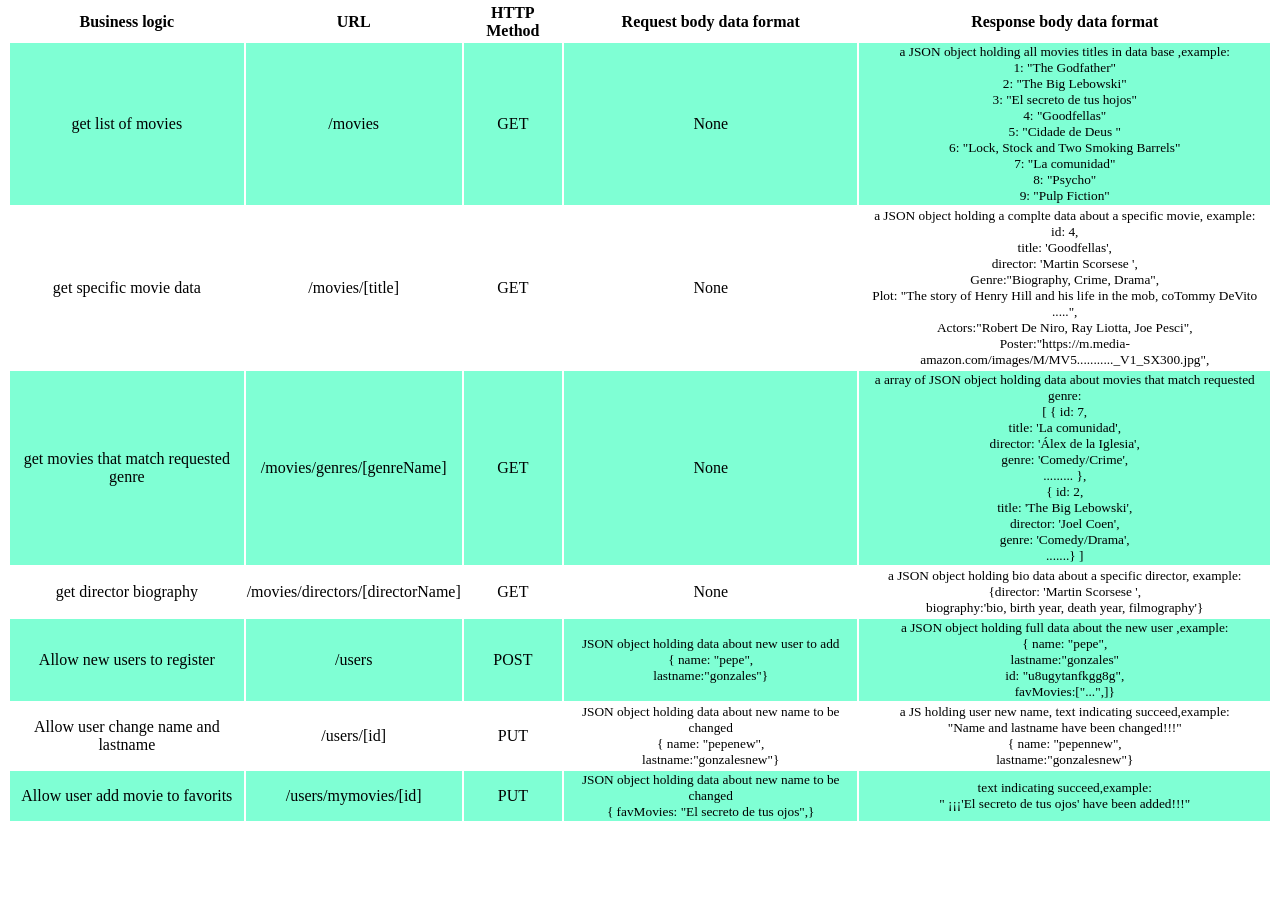
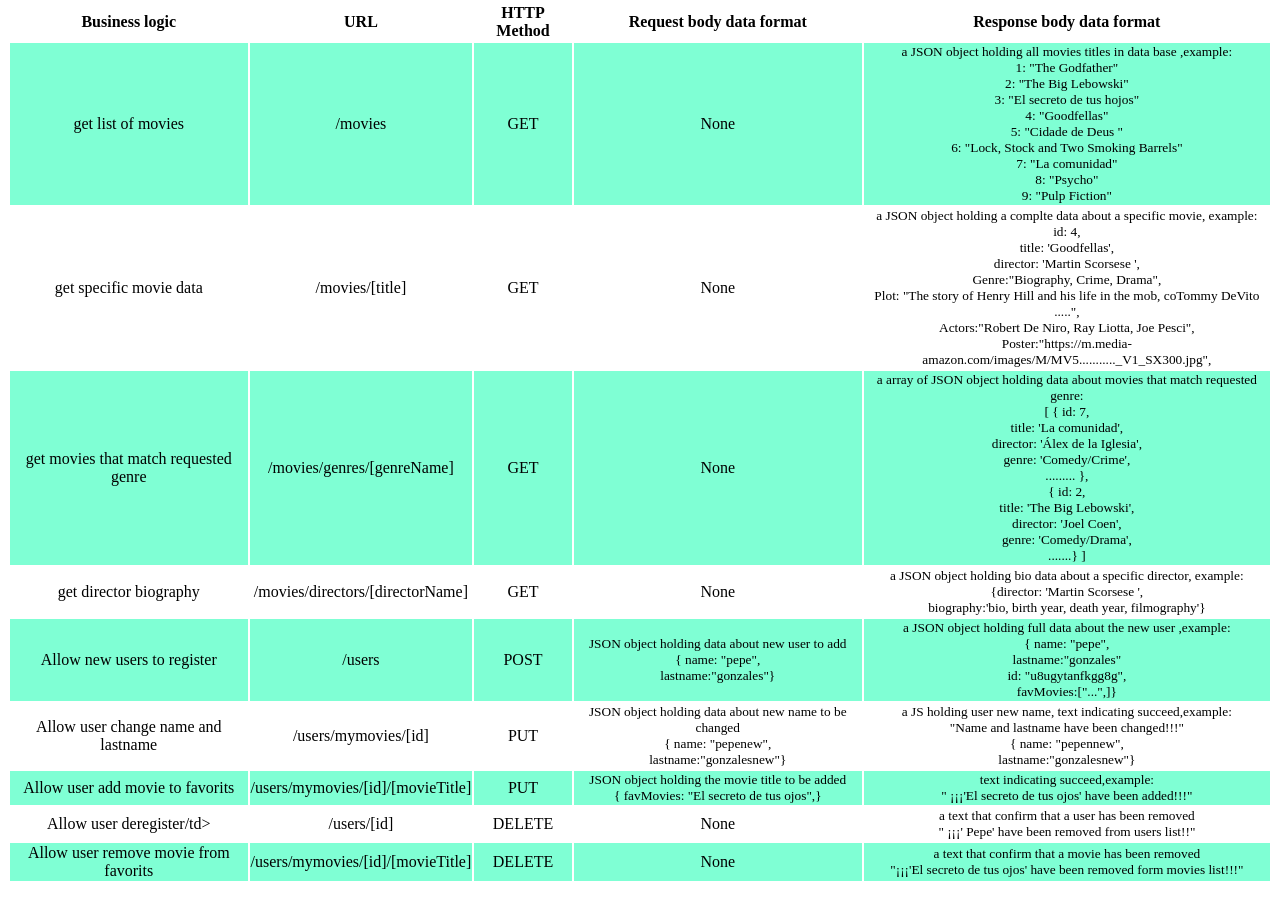
Before and after one commit to Darioedx/My-film-guide, a website: page public/documentation.html in a window 1280 px wide. Shown: the part 352-1271 px from the top of the page. Before the commit the page ends 1237 px from the top, so only its background shows below. Drawn offline with Linux system fonts and the light colour scheme.

Commit message:
finish add end points  in documentation

```diff
--- a/public/documentation.html
+++ b/public/documentation.html
@@ -114,7 +114,7 @@
           </td >
           <tr>
             <td> Allow user change name and lastname</td>
-            <td>/users/[id] </td>
+            <td>/users/mymovies/[id] </td>
             <td>PUT </td>
             <td style="font-size:smaller;">JSON object holding data about new name to be changed<br>
               { name:	"pepenew",<br>
@@ -127,9 +127,9 @@
             </td >
             <tr style="background-color: aquamarine;">
               <td> Allow user add movie to favorits</td>
-              <td>/users/mymovies/[id] </td>
+              <td>/users/mymovies/[id]/[movieTitle] </td>
               <td>PUT </td>
-              <td style="font-size:smaller;">JSON object holding data about new name to be changed<br>
+              <td style="font-size:smaller;">JSON object holding the movie title to be added<br>
                 { favMovies:	"El secreto de tus ojos",}<br>
 
                </td>
@@ -137,6 +137,24 @@
                 " ¡¡¡'El secreto de tus ojos' have been added!!!"<br>
 
               </td >
+              <tr>
+                <td> Allow user deregister/td>
+                <td>/users/[id] </td>
+                <td>DELETE </td>
+                <td >None </td>
+                <td style="font-size:smaller;">a text that confirm that a user has been removed<br>
+                  " ¡¡¡' Pepe' have been removed from users list!!"
+                </td >
+                <tr style="background-color: aquamarine;">
+                  <td> Allow user remove movie from favorits</td>
+                  <td>/users/mymovies/[id]/[movieTitle] </td>
+                  <td>DELETE </td>
+                  <td>None</td>
+                  <td style="font-size:smaller;">a text that confirm that a movie has been removed<br>
+                    	"¡¡¡'El secreto de tus ojos' have been removed form movies list!!!"<br>
+
+                   </td>
+
       </table>
    <br><br><br>
 </body>
```
